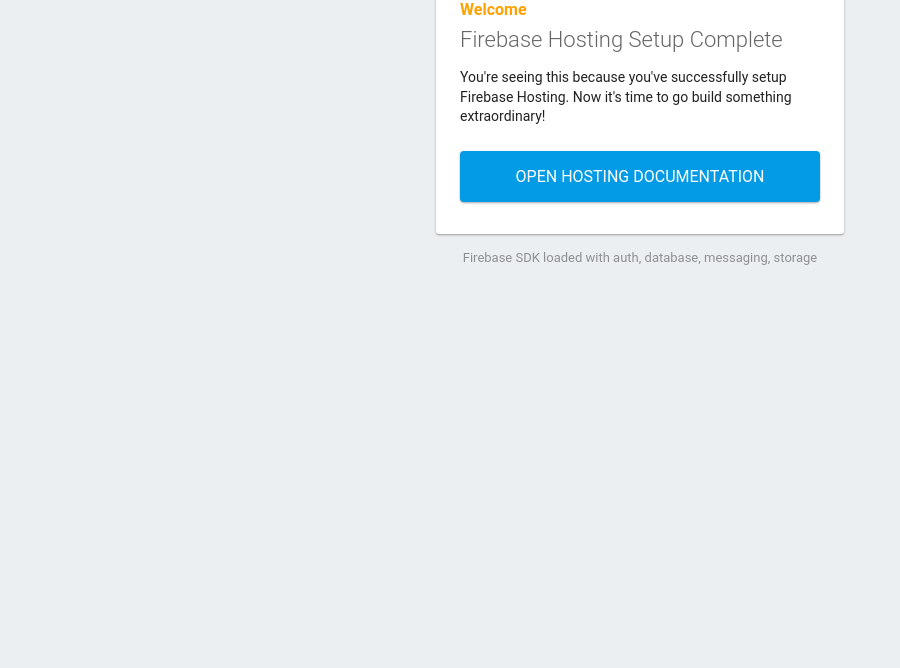
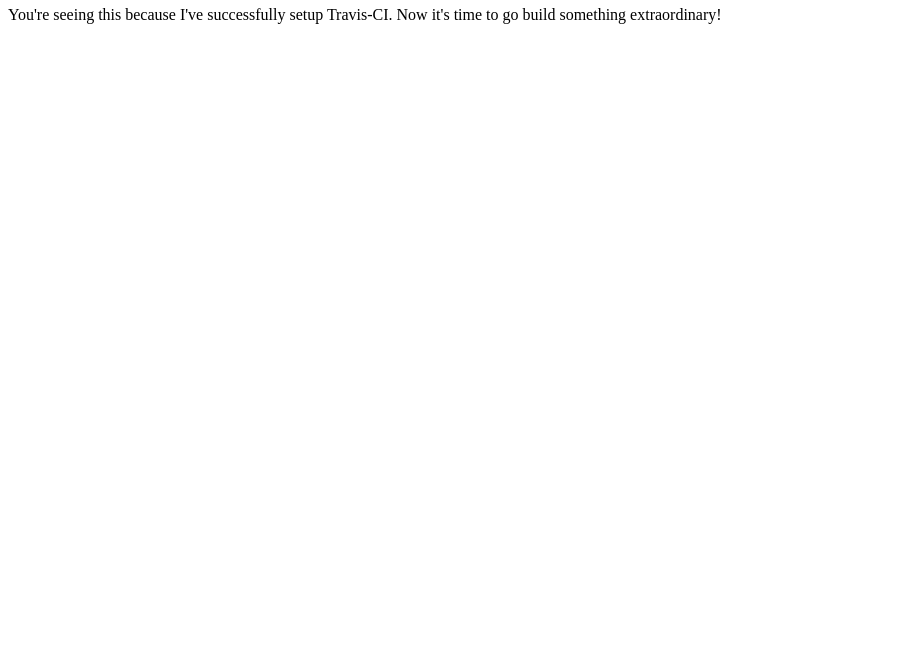
Before and after one commit to kishan79/Travis-CI, a plain HTML site: page public/index.html in a window 1280 px wide. Shown: the part 132-800 px from the top of the page, without its empty margins (0-900 px from the left). Drawn offline with Linux system fonts and the light colour scheme; some packages are replaced by stand-ins of ours.

Commit message:
second commit

```diff
--- a/public/index.html
+++ b/public/index.html
@@ -3,63 +3,17 @@
   <head>
     <meta charset="utf-8">
     <meta name="viewport" content="width=device-width, initial-scale=1">
-    <title>Welcome to Firebase Hosting</title>
+    <title>Travis-CI</title>
 
-    <!-- update the version number as needed -->
-    <script defer src="/__/firebase/4.12.1/firebase-app.js"></script>
-    <!-- include only the Firebase features as you need -->
-    <script defer src="/__/firebase/4.12.1/firebase-auth.js"></script>
-    <script defer src="/__/firebase/4.12.1/firebase-database.js"></script>
-    <script defer src="/__/firebase/4.12.1/firebase-messaging.js"></script>
-    <script defer src="/__/firebase/4.12.1/firebase-storage.js"></script>
-    <!-- initialize the SDK after all desired features are loaded -->
-    <script defer src="/__/firebase/init.js"></script>
-
-    <style media="screen">
-      body { background: #ECEFF1; color: rgba(0,0,0,0.87); font-family: Roboto, Helvetica, Arial, sans-serif; margin: 0; padding: 0; }
-      #message { background: white; max-width: 360px; margin: 100px auto 16px; padding: 32px 24px; border-radius: 3px; }
-      #message h2 { color: #ffa100; font-weight: bold; font-size: 16px; margin: 0 0 8px; }
-      #message h1 { font-size: 22px; font-weight: 300; color: rgba(0,0,0,0.6); margin: 0 0 16px;}
-      #message p { line-height: 140%; margin: 16px 0 24px; font-size: 14px; }
-      #message a { display: block; text-align: center; background: #039be5; text-transform: uppercase; text-decoration: none; color: white; padding: 16px; border-radius: 4px; }
-      #message, #message a { box-shadow: 0 1px 3px rgba(0,0,0,0.12), 0 1px 2px rgba(0,0,0,0.24); }
-      #load { color: rgba(0,0,0,0.4); text-align: center; font-size: 13px; }
-      @media (max-width: 600px) {
-        body, #message { margin-top: 0; background: white; box-shadow: none; }
-        body { border-top: 16px solid #ffa100; }
-      }
-    </style>
   </head>
   <body>
     <div id="message">
-      <h2>Welcome</h2>
-      <h1>Firebase Hosting Setup Complete</h1>
-      <p>You're seeing this because you've successfully setup Firebase Hosting. Now it's time to go build something extraordinary!</p>
-      <a target="_blank" href="https://firebase.google.com/docs/hosting/">Open Hosting Documentation</a>
+      <h1>Welcome</h1>
+      <h1>Travis-CI Setup Complete</h1>
+      <p>You're seeing this because I've successfully setup Travis-CI. Now it's time to go build something extraordinary!</p>
     </div>
-    <p id="load">Firebase SDK Loading&hellip;</p>
 
-    <script>
-      document.addEventListener('DOMContentLoaded', function() {
-        // // 🔥🔥🔥🔥🔥🔥🔥🔥🔥🔥🔥🔥🔥🔥🔥🔥🔥🔥🔥🔥🔥🔥🔥🔥🔥🔥🔥🔥🔥🔥🔥
-        // // The Firebase SDK is initialized and available here!
-        //
-        // firebase.auth().onAuthStateChanged(user => { });
-        // firebase.database().ref('/path/to/ref').on('value', snapshot => { });
-        // firebase.messaging().requestPermission().then(() => { });
-        // firebase.storage().ref('/path/to/ref').getDownloadURL().then(() => { });
-        //
-        // // 🔥🔥🔥🔥🔥🔥🔥🔥🔥🔥🔥🔥🔥🔥🔥🔥🔥🔥🔥🔥🔥🔥🔥🔥🔥🔥🔥🔥🔥🔥🔥
 
-        try {
-          let app = firebase.app();
-          let features = ['auth', 'database', 'messaging', 'storage'].filter(feature => typeof app[feature] === 'function');
-          document.getElementById('load').innerHTML = `Firebase SDK loaded with ${features.join(', ')}`;
-        } catch (e) {
-          console.error(e);
-          document.getElementById('load').innerHTML = 'Error loading the Firebase SDK, check the console.';
-        }
-      });
-    </script>
+
   </body>
 </html>
```
